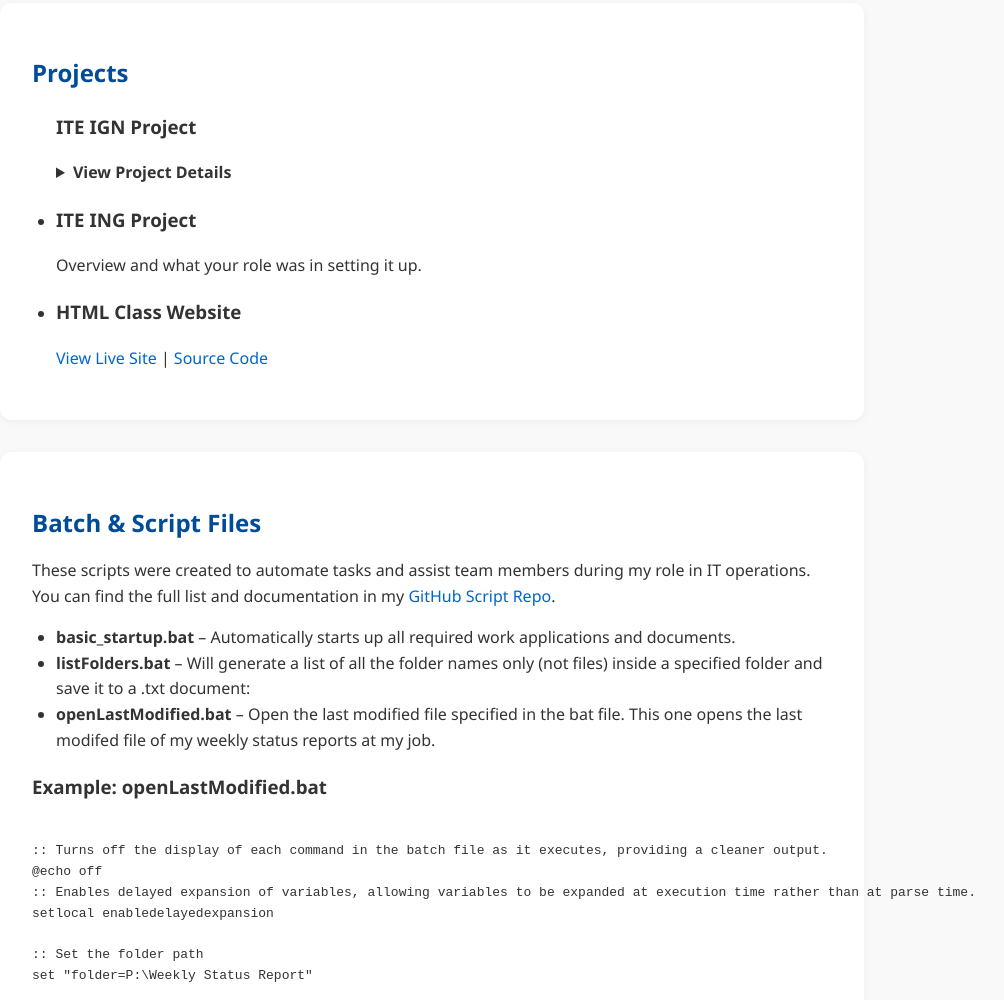
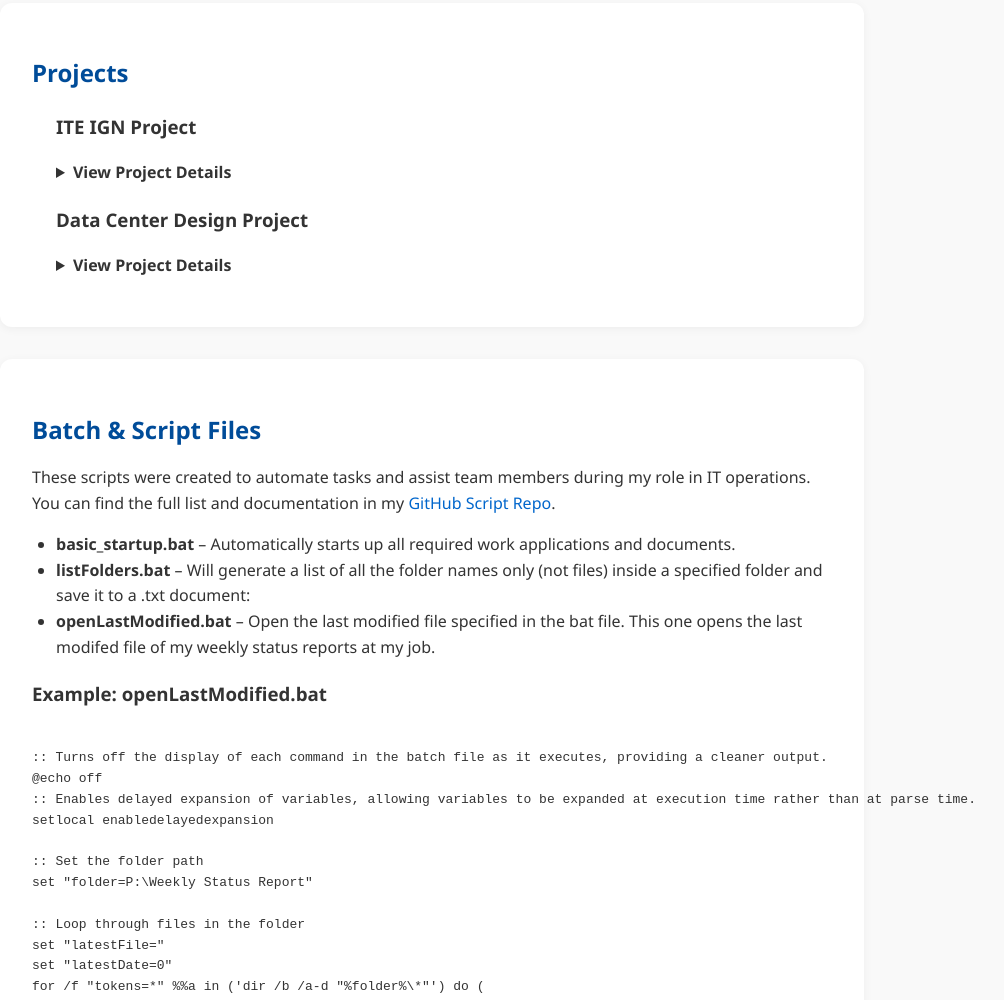
Before and after one commit to tashundre/tashundre.github.io, a plain HTML site: page index.html in a window 1280 px wide. Shown: the part 810-1810 px from the top of the page, without its empty margins (208-1212 px from the left). Drawn offline with Linux system fonts and the light colour scheme; a script that the page names is missing.

Commit message:
more styling

```diff
--- a/index.html
+++ b/index.html
@@ -44,22 +44,19 @@
         <p>This project requires comprehensive proposal for the design, planning, and installation of a modern IT infrastructure..</p>
         <summary style="cursor:pointer; font-weight:bold;">View Project Details</summary>
           <div>
-
-
             <iframe src="https://sfcollegeedu-my.sharepoint.com/personal/43008974_sfcollege_edu1/_layouts/15/guestaccess.aspx?share=EYzPiKZ0ouxBrLFSpRjBcccBHSvFwaIyQpUGnRTbNdoabA&e=marxBP" frameborder="0" width="700" height="450" allowfullscreen></iframe>
             <embed src="files/projects/ITE/Project FOCUS - Physical Security.pdf" type="application/pdf" width="100%" height="600px" />
             <embed src="files/projects/ITE/Physical Diagram.pdf" type="application/pdf" width="100%" height="600px" />
             <embed src="files/projects/ITE/Logical Diagram.pdf" type="application/pdf" width="100%" height="600px" />
           </div>
       </details>
-      <li>
-        <h3>ITE ING Project</h3>
-        <p>Overview and what your role was in setting it up.</p>
-      </li>
-      <li>
-        <h3>HTML Class Website</h3>
-        <p><a href="html-project/index.html">View Live Site</a> | <a href="">Source Code</a></p>
-      </li>
+      <h3>Data Center Design Project</h3>
+        <details>
+          <p>This project requires comprehensive proposal for the design, planning, and installation of a modern IT infrastructure..</p>
+          <summary style="cursor:pointer; font-weight:bold;">View Project Details</summary>
+            <div>
+            </div>
+        </details>
     </ul>
   </section>
 
```
